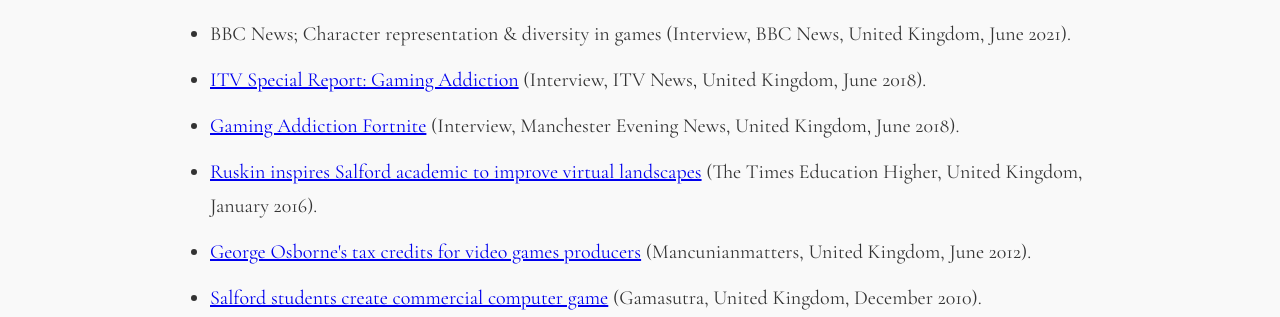
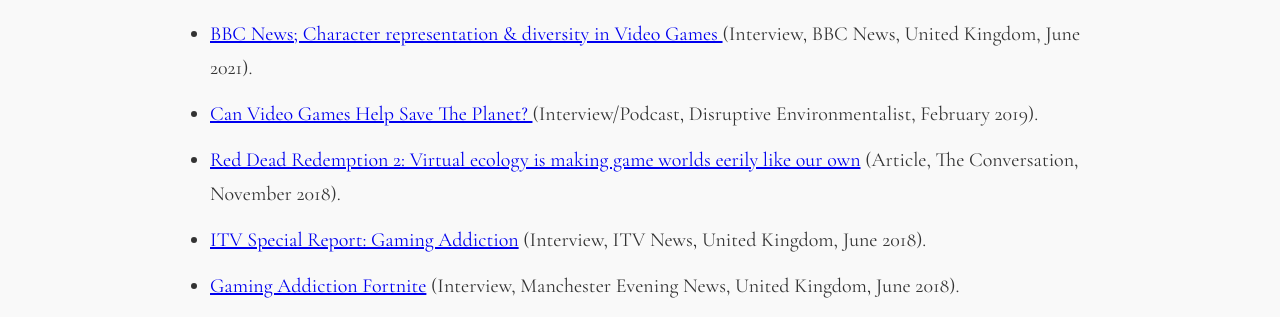
Before and after one commit to DrUmranAli/resumecv, a plain HTML site: page media.html in a window 1280 px wide. Shown: the part 483-800 px from the top of the page. Drawn offline with nearby package versions, Linux system fonts and the light colour scheme.

Commit message:
Add files via upload

```diff
--- a/media.html
+++ b/media.html
@@ -48,10 +48,12 @@
                 <div class="subsection">
                     <h3>Television & Online News</h3>
                     <ul>
-                        <li>BBC News; Character representation & diversity in games (Interview, BBC News, United Kingdom, June 2021).</li>
+                        <li><a href="https://www.bbc.com/news/av/technology-57609523" target="_blank">BBC News; Character representation & diversity in Video Games </a> (Interview, BBC News, United Kingdom, June 2021).</li>
+						<li><a href="https://www.youtube.com/watch?v=M9ONUkzc3k4" target="_blank">Can Video Games Help Save The Planet? </a> (Interview/Podcast, Disruptive Environmentalist,  February 2019).</li>
+						<li><a href="https://theconversation.com/red-dead-redemption-2-virtual-ecology-is-making-game-worlds-eerily-like-our-own-107068" target="_blank">Red Dead Redemption 2: Virtual ecology is making game worlds eerily like our own</a> (Article, The Conversation, November 2018).</li>
                         <li><a href="https://www.itv.com/news/granada/2018-07-13/special-report-harmless-pastime-or-potential-addiction-is-gaming-harming-our-children/" target="_blank">ITV Special Report: Gaming Addiction</a> (Interview, ITV News, United Kingdom, June 2018).</li>
                         <li><a href="https://www.manchestereveningnews.co.uk/whats-on/family-kids-news/gaming-disorder-addiction-fortnite-nhs-14799101" target="_blank">Gaming Addiction Fortnite</a> (Interview, Manchester Evening News, United Kingdom, June 2018).</li>
-                         <li><a href="https://www.timeshighereducation.com/news/ruskin-inspires-academic-improve-virtual-landscapes" target="_blank">Ruskin inspires Salford academic to improve virtual landscapes</a> (The Times Education Higher, United Kingdom, January 2016).</li>
+                        <li><a href="https://www.timeshighereducation.com/news/ruskin-inspires-academic-improve-virtual-landscapes" target="_blank">Ruskin inspires Salford academic to improve virtual landscapes</a> (The Times Education Higher, United Kingdom, January 2016).</li>
                         <li><a href="http://www.mancunianmatters.co.uk/content/090666431-george-osbornes-tax-credits-video-g" target="_blank">George Osborne's tax credits for video games producers</a> (Mancunianmatters, United Kingdom, June 2012).</li>
                         <li><a href="https://www.gamasutra.com/view/pressreleases/146756/Salford_students_create_commercial_computer_game.php" target="_blank">Salford students create commercial computer game</a> (Gamasutra, United Kingdom, December 2010).</li>
                         <li><a href="https://www.manchestereveningnews.co.uk/news/greater-manchester-news/may-the-dark-force-triumph-1147868" target="_blank">May the Dark Force triumph!</a> (Manchester Evening News, United Kingdom, August 2004).</li>
```
